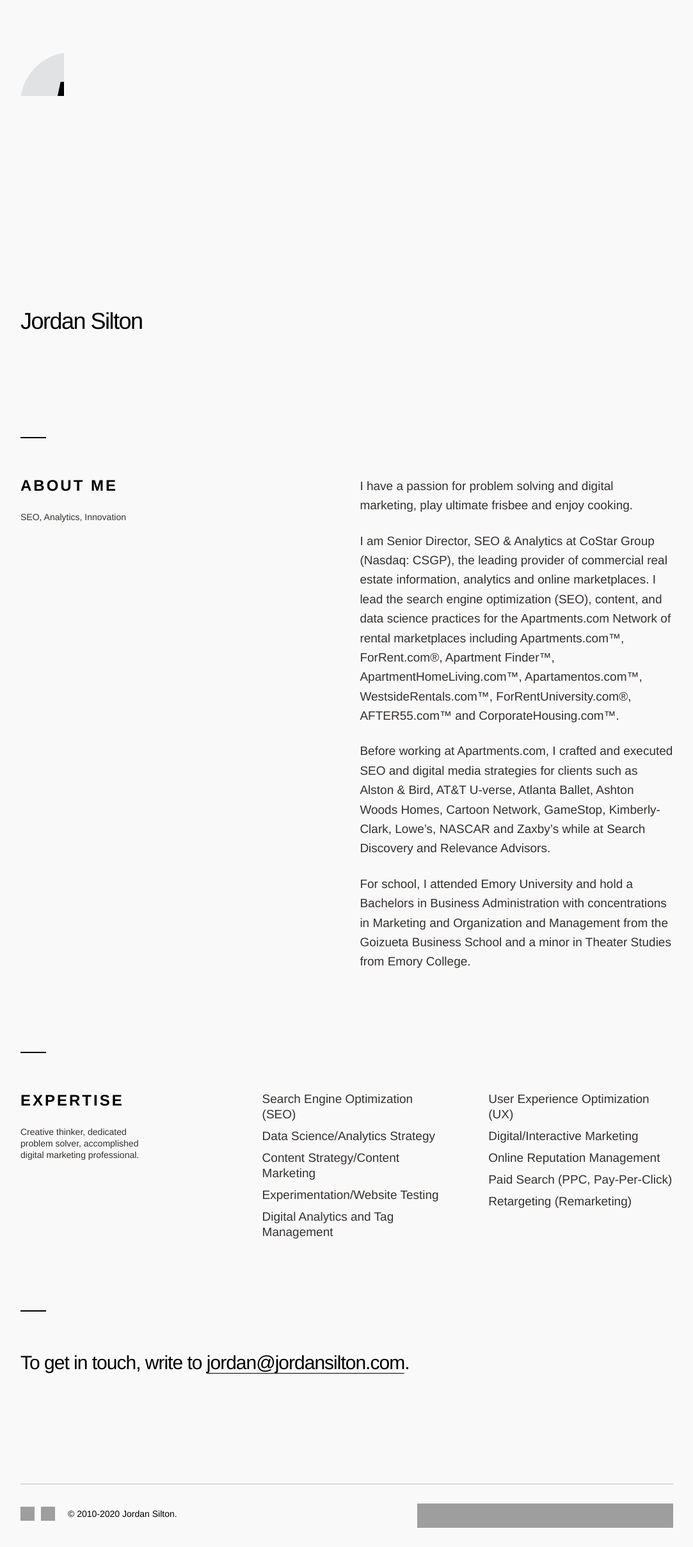
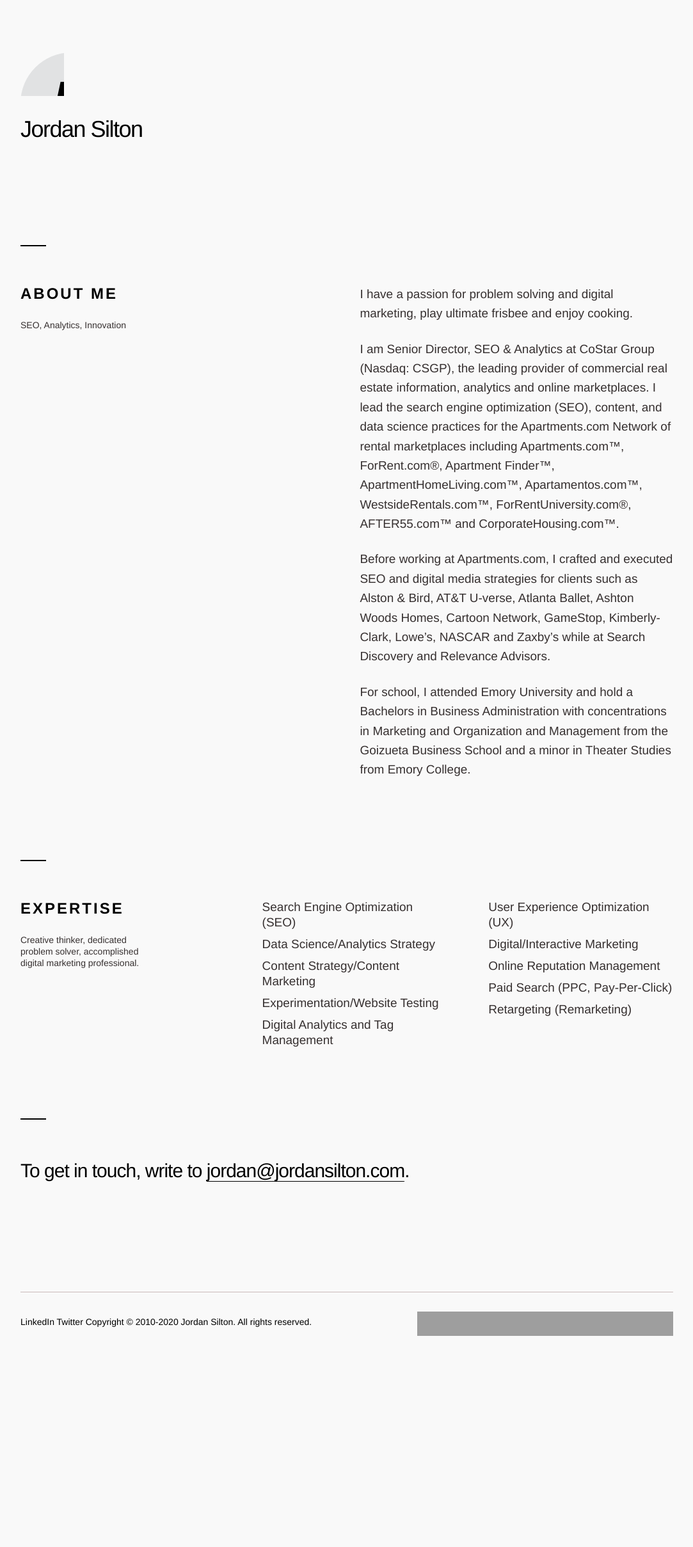
Before and after one commit to jsilton/jsilton.github.io, a Jekyll site: the page built from index.html, in a window 1280 px wide. Shown: the whole page at 64% size, without its empty margins (98-1181 px from the left). Built offline with Jekyll 4.4.1, drawn with Linux system fonts in a browser that asks for light colours; after the commit the page ends 2118 px from its top, so only the background shows below that; grey boxes are pictures that could not be loaded.

Commit message:
Update margin and copyright

```diff
--- a/_layouts/default.html
+++ b/_layouts/default.html
@@ -79,9 +79,9 @@
 			<div class="row" style="margin-top:5rem;">
 				<hr class="f">
 				<div class="footer">
-				  <a href="https://www.linkedin.com/in/jsilton" title="LinkedIn @jsilton" target="_blank"><div class="linkedin social"></div></a>
-				  <a href="https://twitter.com/jsilton" title="twitter @jsilton" target="_blank"><div class="twitter social"></div></a>
-				  &copy; 2010-2020 Jordan  Silton.
+				  <a href="https://www.linkedin.com/in/jsilton" title="LinkedIn @jsilton" target="_blank">LinkedIn</a>
+				  <a href="https://twitter.com/jsilton" title="twitter @jsilton" target="_blank">Twitter</a>
+				  Copyright &copy; 2010-2020 Jordan Silton. All rights reserved.
 				</div>
 			</div>
 		</div>
--- a/css/main.scss
+++ b/css/main.scss
@@ -144,7 +144,7 @@
 /* Typography */
 
 h1 {
-  margin-top: 25rem;
+  margin-top: 3rem;
   margin-bottom: 12rem;
   font-weight: 500;
   font-family: Helvetica, Arial, sans-serif;
@@ -180,7 +180,7 @@
 
 /* Larger than phablet */
 @media (min-width: 550px) {
-  h1 { font-size: 3.6rem; line-height: 1.2;margin-top:33rem;}
+  h1 { font-size: 3.6rem; line-height: 1.2;}
   h2 { font-size: 2.4rem; }
   h3 { font-size: 3.0rem; letter-spacing: -.1rem;}
   h4 { font-size: 3.0rem; }
```
